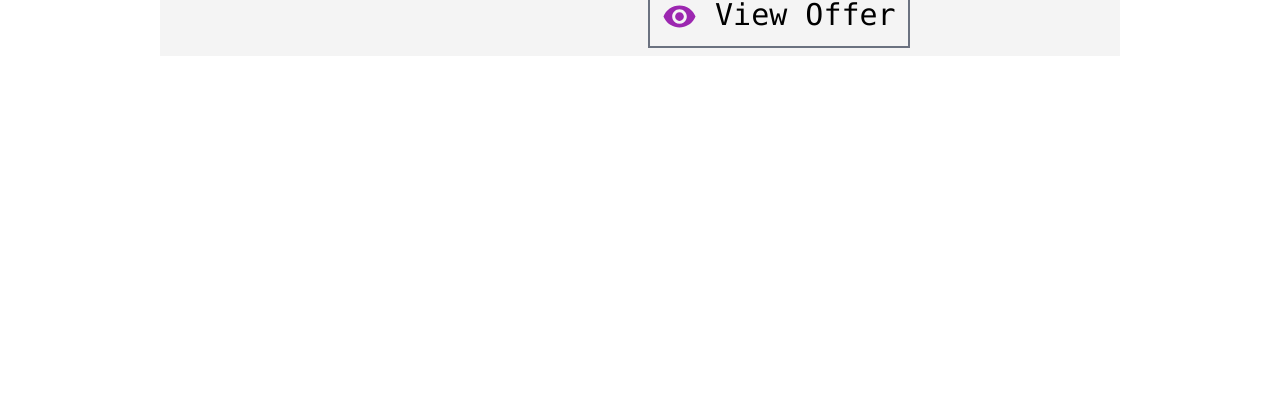
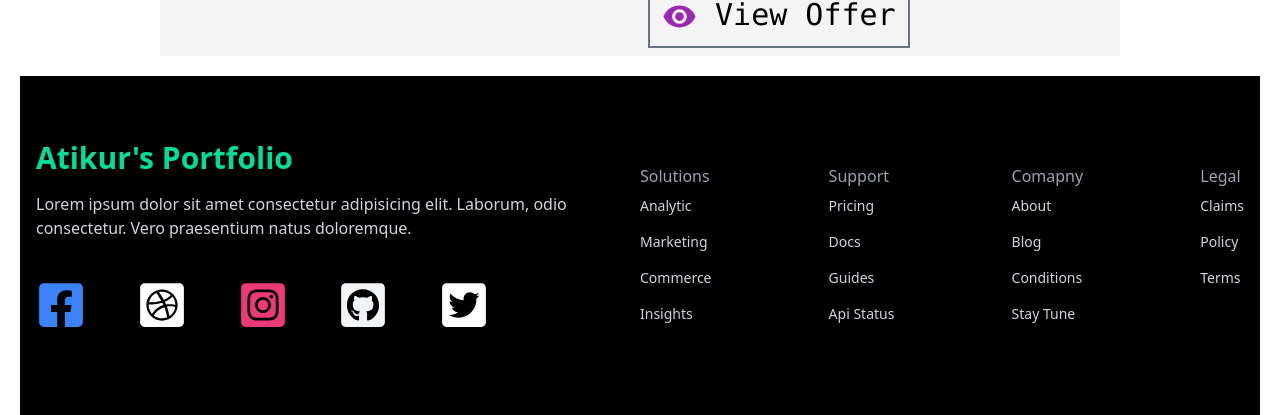
Before and after one commit to atikurahad/travel-man, a React (Create React App) app: page / in a window 1280 px wide. Shown: the part 2013-2428 px from the top of the page. Before the commit the page ends 2089 px from the top, so only its background shows below. Built offline with nearby package versions, Linux system fonts and the light colour scheme.

Commit message:
footer create and design updated

```diff
--- a/src/App.js
+++ b/src/App.js
@@ -1,3 +1,4 @@
+import Footer from "./components/Footer";
 import Home from "./components/Home";
 import Navbar from "./components/Navbar";
 import TopDeals from "./components/TopDeals";
@@ -8,6 +9,7 @@ function App() {
       <Navbar />
       <Home />
    <TopDeals />
+   <Footer />
     </div>
   );
 }
--- /dev/null
+++ b/src/components/Footer.jsx
@@ -0,0 +1,76 @@
+import React from 'react';
+import {
+  FaDribbbleSquare,
+  FaFacebookSquare,
+  FaGithubSquare,
+  FaTwitterSquare,
+  FaInstagramSquare,
+} from "react-icons/fa";
+
+const Footer = () => {
+  return (
+    <div>
+      <div className="max-w-[1240px] mx-auto py-16 px-4 grid lg:grid-cols-2 text-gray-300 bg-black">
+      <div>
+        <h1 className="w-full text-3xl font-bold text-[#00df9a]">
+          Atikur's Portfolio
+        </h1>
+        <p className="py-4">
+          Lorem ipsum dolor sit amet consectetur adipisicing elit. Laborum, odio
+          consectetur. Vero praesentium natus doloremque.
+        </p>
+        <div className="flex justify-between md:w-[75%] my-6 text-yellow-500">
+          <FaFacebookSquare size={50} className="text-blue-500" />
+          <FaDribbbleSquare size={50} className="text-white" />
+          <FaInstagramSquare size={50} className="text-[#ee3979]" />
+          <FaGithubSquare size={50} className="text-gray-100" />
+          <FaTwitterSquare size={50} className="text-white" />
+        </div>
+      </div>
+
+      <div className="lg:cols-span-2  flex justify-between mt-6">
+        <div>
+          <ul>
+            <h6 className="font-medium text-gray-400">Solutions</h6>
+            <li className="py-2 text-sm">Analytic</li>
+            <li className="py-2 text-sm">Marketing</li>
+            <li className="py-2 text-sm">Commerce</li>
+            <li className="py-2 text-sm">Insights</li>
+          </ul>
+        </div>
+
+        <div>
+          <ul>
+            <h6 className="font-medium text-gray-400">Support</h6>
+            <li className="py-2 text-sm">Pricing</li>
+            <li className="py-2 text-sm">Docs</li>
+            <li className="py-2 text-sm">Guides</li>
+            <li className="py-2 text-sm">Api Status</li>
+          </ul>
+        </div>
+
+        <div>
+          <ul>
+            <h6 className="font-medium text-gray-400">Comapny</h6>
+            <li className="py-2 text-sm">About</li>
+            <li className="py-2 text-sm">Blog</li>
+            <li className="py-2 text-sm">Conditions</li>
+            <li className="py-2 text-sm">Stay Tune</li>
+          </ul>
+        </div>
+
+        <div>
+          <ul>
+            <h6 className="font-medium text-gray-400">Legal</h6>
+            <li className="py-2 text-sm">Claims</li>
+            <li className="py-2 text-sm">Policy</li>
+            <li className="py-2 text-sm">Terms</li>
+          </ul>
+        </div>
+      </div>
+    </div>
+    </div>
+  );
+};
+
+export default Footer;
```
